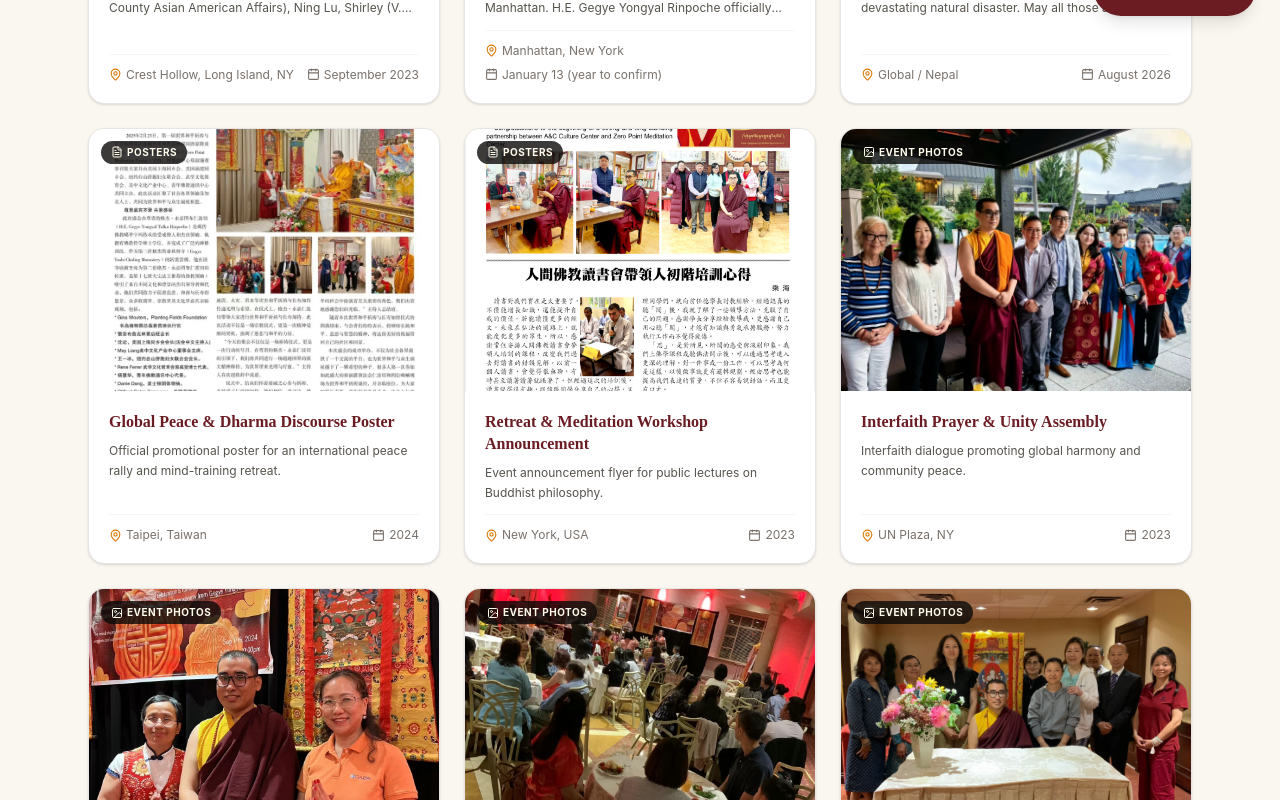
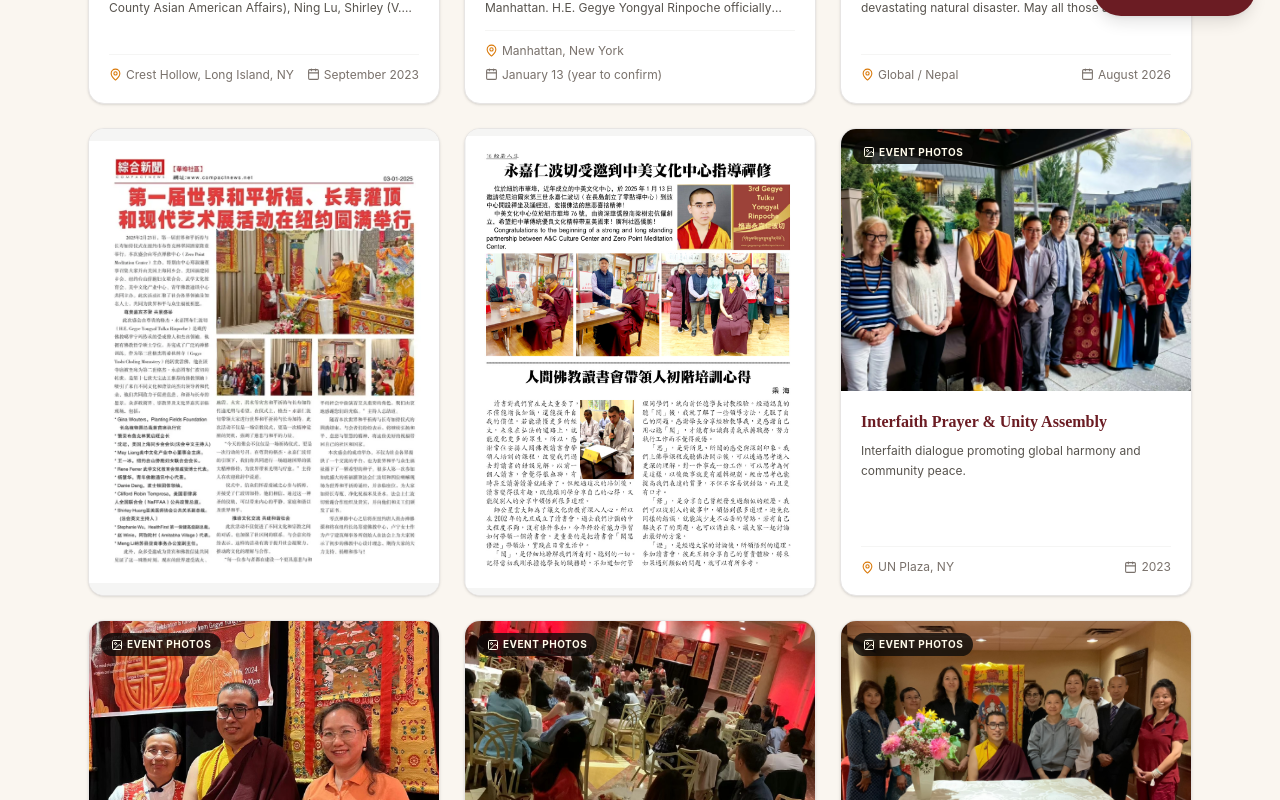
Before and after one commit to sherpaten/Zero-Point-Meditation-Center, a React (Vite) app in the folder zero-point-meditation/: page /events in a window 1280 px wide. Shown: the part 760-1560 px from the top of the page. Built offline with nearby package versions, Linux system fonts and the light colour scheme.

Commit message:
Display posters as images without duplicate text

```diff
--- a/zero-point-meditation/src/pages/Events.jsx
+++ b/zero-point-meditation/src/pages/Events.jsx
@@ -324,17 +324,21 @@ export default function Events() {
               onKeyDown={(e) => { if (e.key === 'Enter' || e.key === ' ') { e.preventDefault(); setSelectedMedia(item); } }}
               role="button" tabIndex={0} aria-label={`View details for ${item.title}`}
               className="bg-white rounded-2xl border border-stone-200 overflow-hidden shadow-sm hover:shadow-lg transition-shadow cursor-pointer group flex flex-col">
-              <div className="relative aspect-[4/3] overflow-hidden bg-stone-100">
-                <motion.img src={item.image} alt={item.title} loading="lazy"
-                  whileHover={{ scale: 1.05 }} transition={{ duration: 0.35 }}
-                  className="w-full h-full object-cover" />
-                <div className="absolute inset-0 bg-stone-950/35 opacity-0 group-hover:opacity-100 transition-opacity flex items-center justify-center">
+{/* Posters are displayed as artwork only; event cards retain their details. */}
+              <div className={`relative overflow-hidden bg-stone-100 ${item.type === 'poster' ? 'aspect-[3/4]' : 'aspect-[4/3]'}`}>
+                <motion.img src={item.image} alt={item.type === 'poster' ? 'Event poster — open to view full size' : item.title} loading="lazy"
+                  whileHover={{ scale: 1.04 }} transition={{ duration: 0.35 }}
+                  className={`w-full h-full ${item.type === 'poster' ? 'object-contain' : 'object-cover'}`} />
+                <div className="absolute inset-0 bg-stone-950/25 opacity-0 group-hover:opacity-100 transition-opacity flex items-center justify-center">
                   <span className="bg-white/20 backdrop-blur-md text-white p-3 rounded-full border border-white/30"><Eye size={20} /></span>
                 </div>
+                {item.type !== 'poster' && (
                   <span className="absolute top-3 left-3 bg-stone-950/80 text-amber-50 text-[10px] font-bold px-2.5 py-1 rounded-full uppercase tracking-wider flex items-center gap-1">
                     {getBadgeIcon(item.type)} {item.category}{item.images?.length > 1 ? ` · ${item.images.length} photos` : ''}
                   </span>
+                )}
               </div>
+              {item.type !== 'poster' && (
                 <div className="p-5 flex-1 flex flex-col justify-between gap-3">
                   <div>
                     <h2 className="font-serif font-bold text-base text-buddhist-burgundy leading-snug group-hover:text-amber-700 transition-colors">{item.title}</h2>
@@ -345,6 +349,7 @@ export default function Events() {
                     <span className="flex items-center gap-1"><Calendar size={13} />{item.date}</span>
                   </div>
                 </div>
+              )}
             </motion.article>
           ))}
         </AnimatePresence>
@@ -377,6 +382,7 @@ export default function Events() {
                   ))}
                 </div>
               </div>
+{selectedMedia.type !== 'poster' && (
                 <div className="p-5 sm:p-6 bg-stone-900 space-y-2 overflow-y-auto">
                   <div className="flex flex-wrap items-center gap-2 text-buddhist-gold font-bold text-xs uppercase tracking-widest">
                     <span>{selectedMedia.category}</span><span>•</span><span>{selectedMedia.location}</span><span>•</span><span>{selectedMedia.date}</span>
@@ -390,6 +396,7 @@ export default function Events() {
                     </a>
                   )}
                 </div>
+              )}
             </motion.div>
           </motion.div>
         )}
```
Lines whose indentation alone changed are shown as unchanged.
